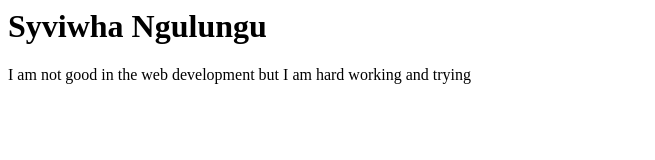
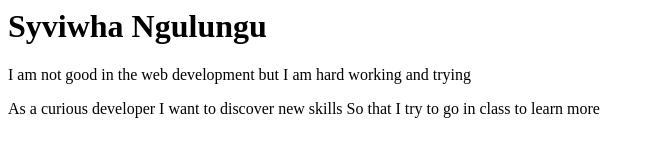
Before and after one commit to sweetiesyvi/poppy, a plain HTML site: page index.html in a window 1280 px wide. Shown: the whole page, without its empty margins (0-655 px from the left). Drawn offline with Linux system fonts and the light colour scheme.

Commit message:
Update index.html

```diff
--- a/index.html
+++ b/index.html
@@ -1,4 +1,7 @@
 <body>
   <h1>Syviwha Ngulungu</h1>
   <p>I am not good in the web development but I am hard working and trying</p>
+  <p>As a curious developer
+  I want to discover new skills
+  So that I try to go in class to learn more</p>
 </body>
```
